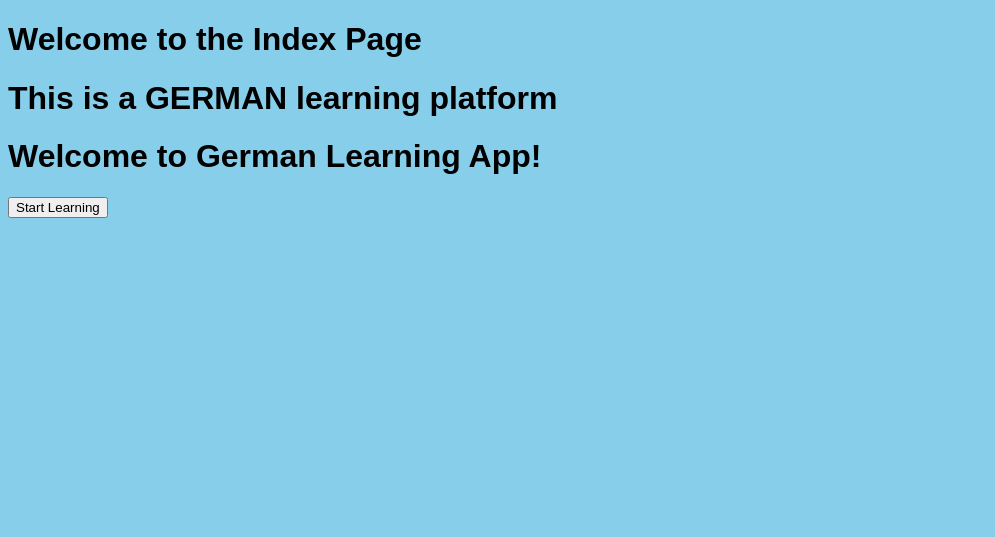
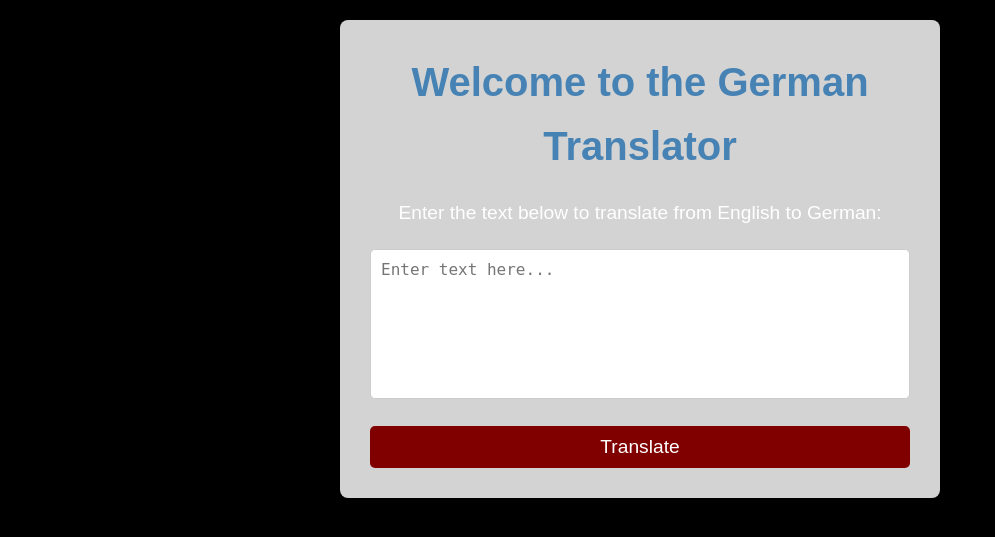
Before and after one commit to Ailya-Shah/german-language-app, a Flask app: page / in a window 1280 px wide. Shown: the top 537 px of the page, without its empty margins (0-995 px from the left). Run offline with Flask 3, Linux system fonts and the light colour scheme.

Commit message:
adding api

```diff
--- a/app.py
+++ b/app.py
@@ -1,18 +1,40 @@
-from flask import Flask, render_template
+import requests
+from flask import Flask, render_template, request
 
 app = Flask(__name__)
 
+# Define the route for the home page
 @app.route('/')
-def index():
+def home():
+    # Render the index.html page
     return render_template('index.html')
 
-@app.route('/flashcard1')
-def flashcard1():
-    return render_template('flashcard1.html')
+# Define the route for translation
+@app.route('/translate', methods=['POST'])
+def translate():
+    # Get the text input from the form in index.html
+    text_to_translate = request.form.get('text_to_translate')
 
-@app.route('/flashcard2')
-def flashcard2():
-    return render_template('flashcard2.html')
+    # Set up the MyMemory API URL
+    api_url = 'https://api.mymemory.translated.net/get'
+
+    # Prepare the parameters for the API request
+    params = {
+        'q': text_to_translate,  # The text to translate
+        'langpair': 'en|de'      # Source language (English) and target language (German)
+    }
+
+    # Send the API request
+    response = requests.get(api_url, params=params)
+
+    if response.status_code == 200:
+        # Extract the translation from the API response
+        translation = response.json()['responseData']['translatedText']
+    else:
+        translation = "Error: Unable to fetch translation"
+
+    # Render the results in the same template (or a new one)
+    return render_template('index.html', translation=translation)
 
 if __name__ == '__main__':
     app.run(debug=True)
--- a/static/styles.css
+++ b/static/styles.css
@@ -1,19 +1,81 @@
-/* styles.css */
-body {
-  font-family: Arial, sans-serif;
-  background-color: #f0f0f0;
-  color: black; /* Ensures text is black throughout the body */
+/* Basic Reset */
+* {
+  margin: 0;
+  padding: 0;
+  box-sizing: border-box;
 }
 
-.flashcard {
+body {
+  font-family: 'Arial', sans-serif;
+  background-color: #000000; /* Set background to black */
+  color: #fff;  /* Text color white */
+  line-height: 1.6;
+  padding: 20px;
+}
+
+h1 {
+  text-align: center;
+  color: steelblue;
+  margin-bottom: 20px;
+  font-size: 2.5rem;
+}
+
+.container {
+  max-width: 600px;
+  margin: 0 auto;
+  background-color: #D3D3D3; /* Set card (container) color to grey */
+  padding: 30px;
+  border-radius: 8px;
+  box-shadow: 0 4px 8px rgba(0, 0, 0, 0.1);
+}
+
+p {
+  font-size: 1.2rem;
+  text-align: center;
+  margin-bottom: 20px;
+}
+
+textarea {
+  width: 100%;
+  height: 150px;
+  padding: 10px;
+  margin-bottom: 20px;
   border: 1px solid #ccc;
-  padding: 20px;
-  background-color: white;
-  border-radius: 8px;
-  color: black; /* Ensures text inside the flashcard is black */
+  border-radius: 5px;
+  font-size: 1rem;
+  resize: none;
 }
-/* styles.css */
 
-body {
-  background-color: skyblue;
+button {
+  width: 100%;
+  padding: 10px;
+  background-color: #800000; /* Maroon color */
+  color: white;
+  border: none;
+  border-radius: 5px;
+  font-size: 1.2rem;
+  cursor: pointer;
+  transition: background-color 0.3s ease;
 }
+
+button:hover {
+  background-color: #660000; /* Darker maroon on hover */
+}
+
+.result {
+  margin-top: 30px;
+  background-color: #f9f9f9;
+  padding: 15px;
+  border: 1px solid #ddd;
+  border-radius: 5px;
+}
+
+.result h2 {
+  margin-bottom: 10px;
+  color: #333;
+}
+
+.result p {
+  font-size: 1.2rem;
+  color: steelblue;
+}
--- a/templates/index.html
+++ b/templates/index.html
@@ -2,28 +2,26 @@
 <html lang="en">
 <head>
     <meta charset="UTF-8">
-    <title>Index Page</title>
-    <link rel="stylesheet" type="text/css" href="{{ url_for('static', filename='styles.css') }}">
+    <meta name="viewport" content="width=device-width, initial-scale=1.0">
+    <title>German Translator</title>
+    <link rel="stylesheet" href="{{ url_for('static', filename='styles.css') }}">
 </head>
 <body>
-    <h1>Welcome to the Index Page</h1>
-    <h1>This is a GERMAN learning platform</h1>
-    <!DOCTYPE html>
-<html lang="en">
-<head>
-  <meta charset="UTF-8">
-  <meta name="viewport" content="width=device-width, initial-scale=1.0">
-  <title>Welcome to German Learning</title>
-  <link rel="stylesheet" href="styles.css">
-</head>
-<body>
-  <div class="welcome">
-    <h1>Welcome to German Learning App!</h1>
-    <button onclick="window.location.href='menu.html'">Start Learning</button>
-  </div>
-  <script src="script.js"></script>
+    <div class="container">
+        <h1>Welcome to the German Translator</h1>
+        <p>Enter the text below to translate from English to German:</p>
+
+        <form action="/translate" method="POST">
+            <textarea name="text_to_translate" placeholder="Enter text here..." required></textarea>
+            <button type="submit">Translate</button>
+        </form>
+
+        {% if translation %}
+            <div class="result">
+                <h2>Translation:</h2>
+                <p>{{ translation }}</p>
+            </div>
+        {% endif %}
+    </div>
 </body>
 </html>
-
-</body>
-</html>
```
